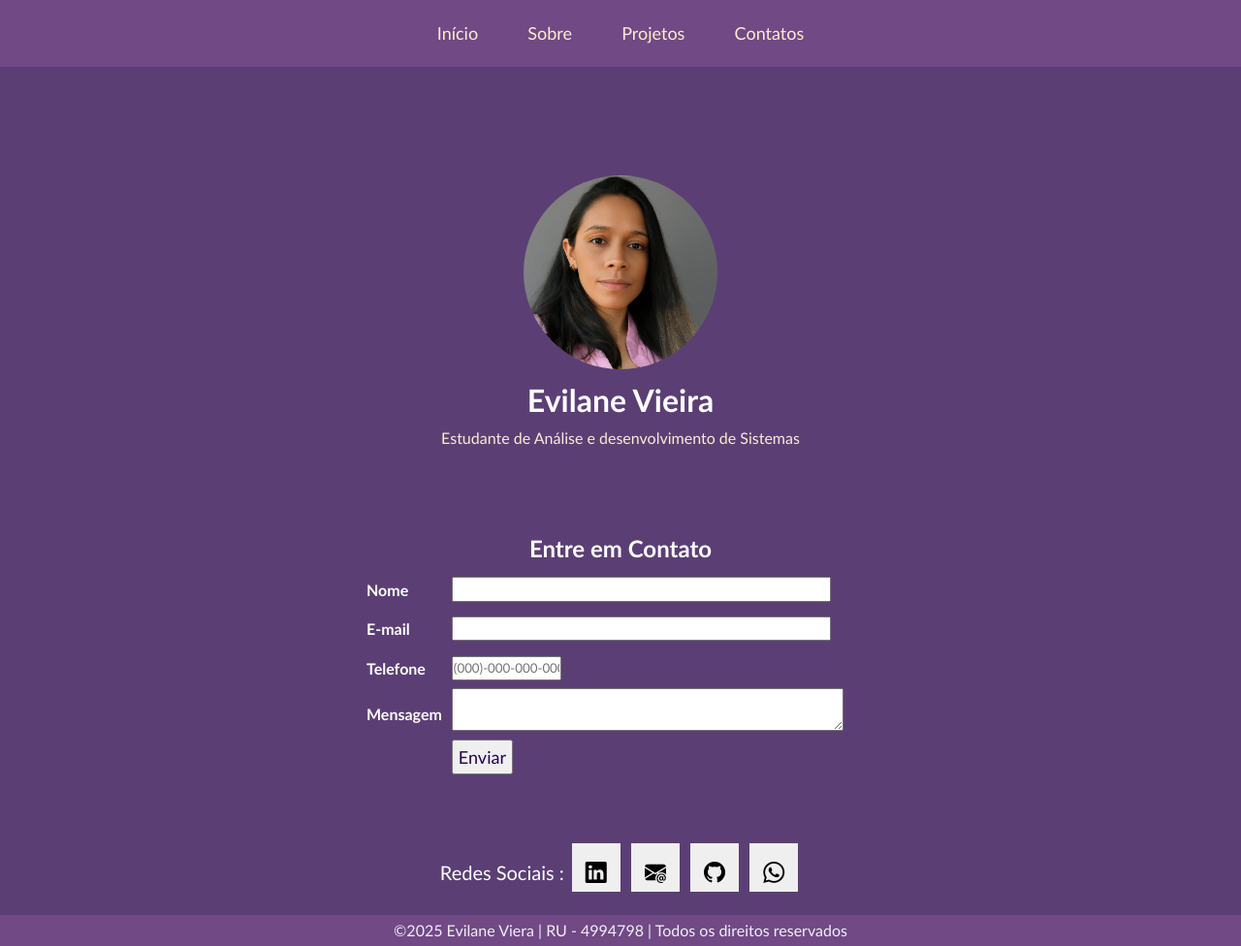
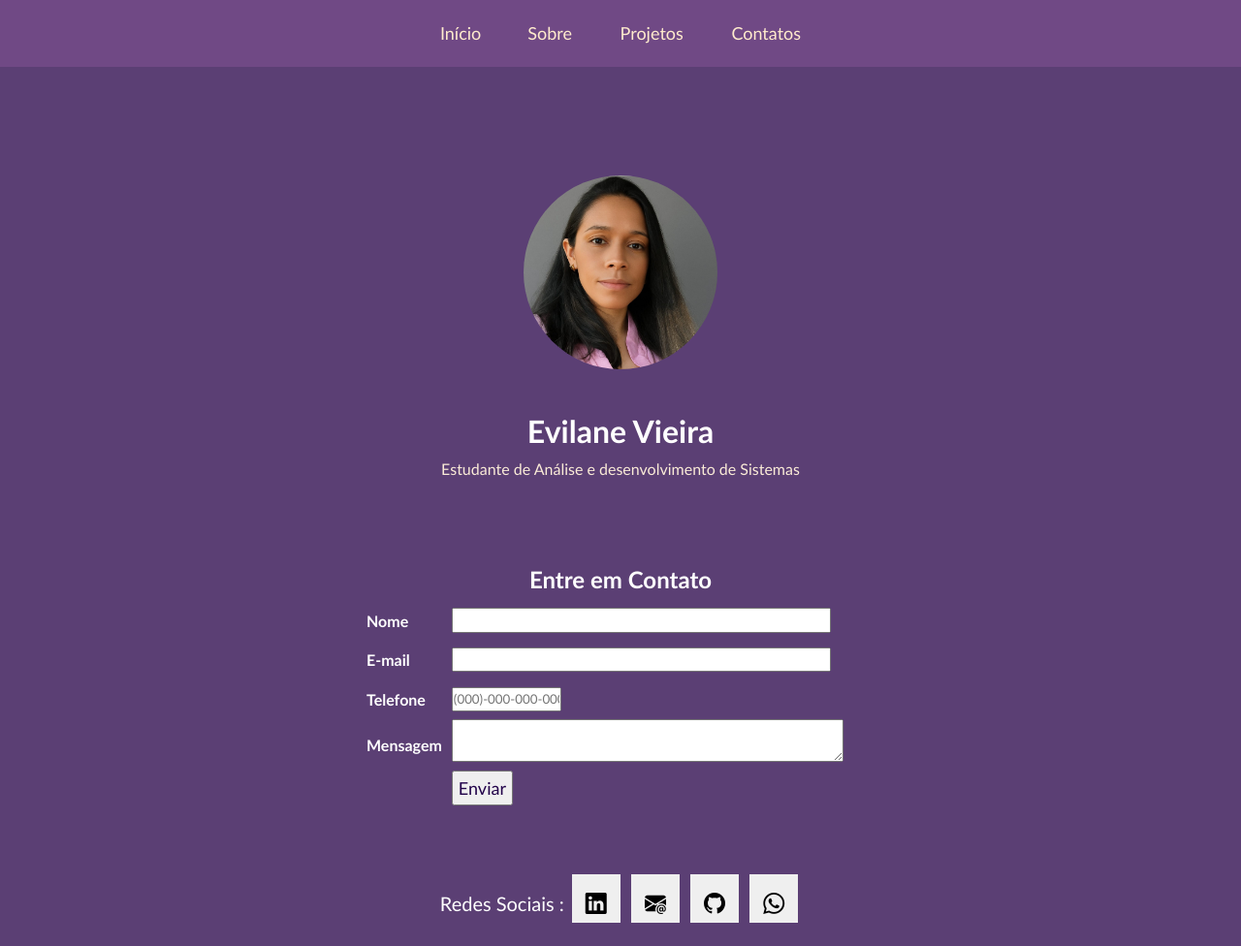
Before and after one commit to EvilaneSZ/Portifolio, a plain HTML site: page contatos.html in a window 1280 px wide. Shown: the top 976 px of the page at 97% size. Drawn offline with nearby package versions, Linux system fonts and the light colour scheme.

Commit message:
atualizado

```diff
--- a/style.css/style.css
+++ b/style.css/style.css
@@ -174,6 +174,7 @@ p{
 
 .menu-pagcontato{
     padding: 0 0 7rem;
+    flex-direction:column;
 }
 
 .menu-pagcontato ul{
@@ -186,21 +187,21 @@ p{
 }
 .menu-link-contato{
     text-decoration: none;
-    padding: 1.6rem;
+    padding: 1.5rem;
     color: blanchedalmond;
 }
 .foto-contato{
-   width: 200PX;
-   height: 200PX;
+   width: 200px;
+   height: 200px;
    border-radius: 50%;
    object-fit: cover;
-   margin-top:0 0 2rem ;
+   margin:0 0 2rem ;
 }
 
 
 .cabecalho-pagcontato{
-    min-width: 100vh;
-    display: flex;
+    width: 100%
+    display:flex;
     justify-content: center;
     align-items: center;
     flex-direction: column;
```
